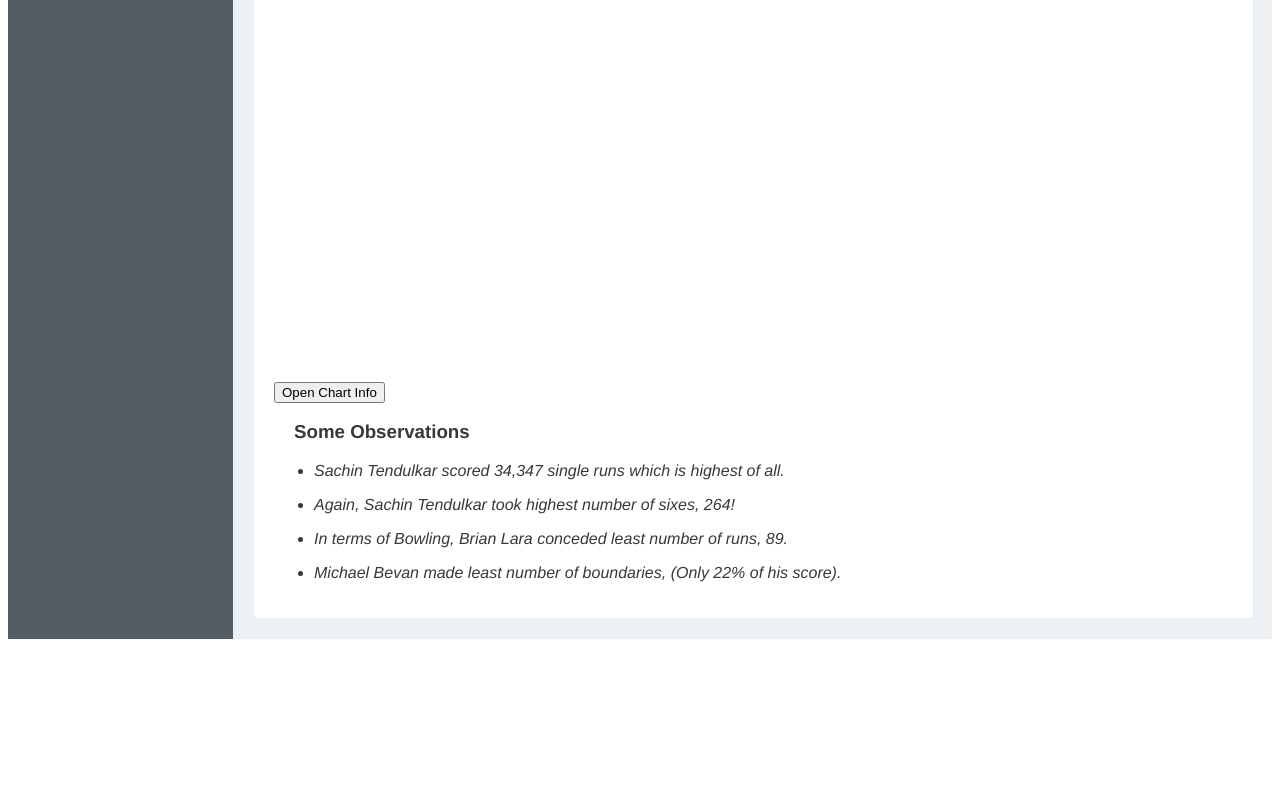
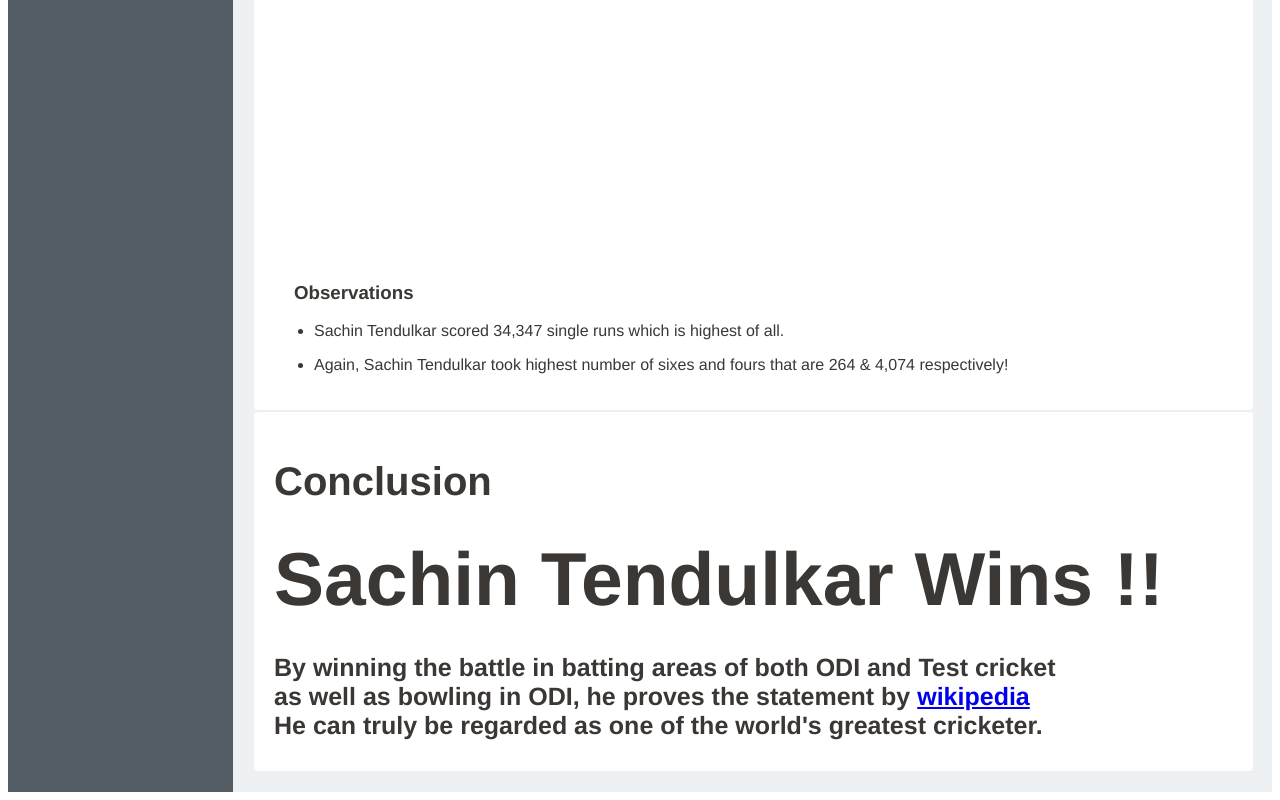
Before and after one commit to tapthoughts/worlds-greatest-cricketer, a Vue app: page /conclusion in a window 1280 px wide. Shown: the part 454-1254 px from the top of the page. Before the commit the page ends 1101 px from the top, so only its background shows below. Built offline with nearby package versions, Linux system fonts and the light colour scheme.

Commit message:
Completed the Conclusion Page

```diff
--- a/src/components/SunburstHierarchy.vue
+++ /dev/null
@@ -1,89 +0,0 @@
-<template>
-  <div class="tf-tree example">
-  <ul>
-    <li>
-      <span class="tf-nc" style="color: #4259CB">Team(s)</span>
-      <ul>
-        <li>
-          <span class="tf-nc" style="color: #28B463">Batting Performance</span>
-          <ul>
-            <li>
-              <span class="tf-nc" style="color: #E74C3C">Batsmen Hits</span>
-              <ul>
-                <li><span class="tf-nc" style="color: #17A589">Fours</span></li>
-                <li><span class="tf-nc" style="color: #85929E">Sixes</span></li>
-              </ul>
-            </li>
-            <li>
-              <span class="tf-nc" style="color: #95A5A6">Extra Runs</span>
-              <ul>
-                <li><span class="tf-nc" style="color: #BA4A00">No Balls</span></li>
-                <li><span class="tf-nc" style="color: #D68910">Wides</span></li>
-                <li><span class="tf-nc" style="color: #138D75">Byes</span></li>
-                <li><span class="tf-nc" style="color: #2980B9">Legbyes</span></li>
-              </ul>
-            </li>
-          </ul>
-        </li>
-        <li>
-          <span class="tf-nc" style="color: #5A80FF">Bowling Performance</span>
-          <ul>
-            <li>
-              <span class="tf-nc" style="color: #F4D03F">Runs Conceded via Batsmen Hits</span>
-              <ul>
-                <li><span class="tf-nc" style="color: #17A589">Fours</span></li>
-                <li><span class="tf-nc" style="color: #85929E">Sixes</span></li>
-              </ul>
-            </li>
-            <li>
-              <span class="tf-nc" style="color: #229954">Extra Runs Conceded</span>
-              <ul>
-                <li><span class="tf-nc" style="color: #BA4A00">No Balls</span></li>
-                <li><span class="tf-nc" style="color: #D68910">Wides</span></li>
-                <li><span class="tf-nc" style="color: #138D75">Byes</span></li>
-                <li><span class="tf-nc" style="color: #2980B9">Legbyes</span></li>
-              </ul>
-            </li>
-          </ul>
-        </li>
-      </ul>
-    </li>
-  </ul>
-</div>
-</template>
-
-<script>
-export default {
-  name: "sunbursthierarchy",
-}
-</script>
-
-<style>
-.tf-tree li {
-  padding: 0px 0.2em;
-      align-items: center;
-    display: flex;
-    flex-direction: column;
-    flex-wrap: wrap;
-    /* padding: 0 1em; */
-    position: relative;
-}
-
-.tf-tree * {
-    box-sizing: border-box;
-    margin: 0;
-    /* padding: 0; */
-}
-
-.tf-tree .tf-nc, .tf-tree .tf-node-content {
-    border: .0625em solid #000;
-    display: inline-block;
-    padding: .5em 1em;
-    position: relative;
-}
-
-div {
-    display: block;
-}
-
-</style>
--- a/src/views/Conclusion.vue
+++ b/src/views/Conclusion.vue
@@ -5,61 +5,52 @@
         titleText="Overall Performance"
         subTitleText="Let's see overall performance of all players before our final conclusion"
       />
-      <div class="sunburst-hierarchy">
-          <button @click="showTreeView = !showTreeView" class="tog-btn">{{!showTreeView ? 'Open Chart Info':'Close View'}}</button>
-          <div class="anytihng" v-if="showTreeView">
-            <SunburstHierarchy />
-          </div>
-          <div class="sunburst-observation-text">
-            <h3 style="margin-left: 20px">Some Observations</h3>
-            <i>
+      <div class="sunburst-observation-text">
+            <h3 style="margin-left: 20px">Observations</h3>
             <ul>
               <li>
                 <p>Sachin Tendulkar scored 34,347 single runs which is highest of all.</p>
               </li>
               <li>
-                <p>Again, Sachin Tendulkar took highest number of sixes, 264!</p>
-              </li>
-              <li>
-                <p>In terms of Bowling, Brian Lara conceded least number of runs, 89.</p>
-              </li>
-              <li>
-                <p>Michael Bevan made least number of boundaries, (Only 22% of his score).</p>
+                <p>Again, Sachin Tendulkar took highest number of sixes and fours that are 264 & 4,074 respectively!</p>
               </li>
             </ul>
-            </i>
           </div>
-        </div>
+      </div>
+      <div class="card center">
+          <h1 class="medium">Conclusion</h1>
+          <span class="result large"> Sachin Tendulkar Wins !! </span>
+          <span class="result ">
+            By winning the battle in batting areas of both ODI and Test cricket
+            <br>
+            as well as bowling in ODI, he proves the statement by
+            <a href="https://en.wikipedia.org/wiki/Sachin_Tendulkar"> wikipedia</a>
+            <br>
+            He can truly be regarded as one of the world's greatest cricketer.
+          </span>
       </div>
     </div>
-  </div>
 </template>
 
 <script>
 import Sunburst from '@/components/Sunburst.vue';
-import SunburstHierarchy from '@/components/SunburstHierarchy.vue';
 
 export default {
   name: 'conclusion',
-  components: {
-    Sunburst,
-    SunburstHierarchy
-  },
-  data () {
-    return {
-      showTreeView: false
-    }
-  }
+  components: { Sunburst }
 };
 </script>
 
-<style>
-.conclusion {
-  /* height: 700px; */
+<style scoped>
+.sunburst-observation-text {
+  margin-top: 100px;
 }
 
-.sunburst-hierarchy {
-  margin-top: 200px;
+.large {
+  font-size: 75px;
 }
 
+.medium {
+  font-size: 40px;
+}
 </style>
```
